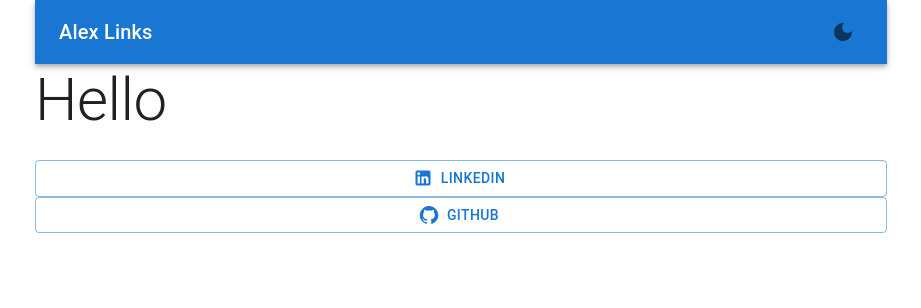
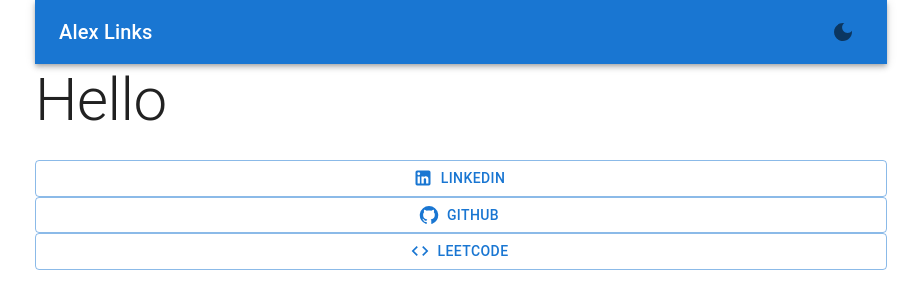
Before and after one commit to alexgornovoi/link-website, a React (Create React App) app: page / in a window 1280 px wide. Shown: the top 308 px of the page, without its empty margins (179-1100 px from the left). Built offline with nearby package versions, Linux system fonts and the light colour scheme.

Commit message:
leetcode button

```diff
--- a/src/App.js
+++ b/src/App.js
@@ -4,7 +4,7 @@
 import Themes from './lib/theme'
 import {Typography, Container, AppBar, Toolbar} from '@mui/material'
 import LinkButton from './components/linkButton'
-import {LinkedIn, GitHub} from '@mui/icons-material'
+import {LinkedIn, GitHub, Code } from '@mui/icons-material'
 import LightSwitch from './components/themeSwitch'
 
 function App() {
@@ -35,6 +35,8 @@
           <LinkButton url='https://www.linkedin.com/in/alexeygornovoi/' text='LinkedIn' icon={<LinkedIn />} />
           <br/>
           <LinkButton url='https://github.com/alexgornovoi' text='GitHub' icon={<GitHub />} />
+          <br/>
+          <LinkButton url='https://leetcode.com/alexgornovoi/' text='LeetCode' icon = {<Code />} />
         </Container>
       </div>
     </ThemeProvider>
```
